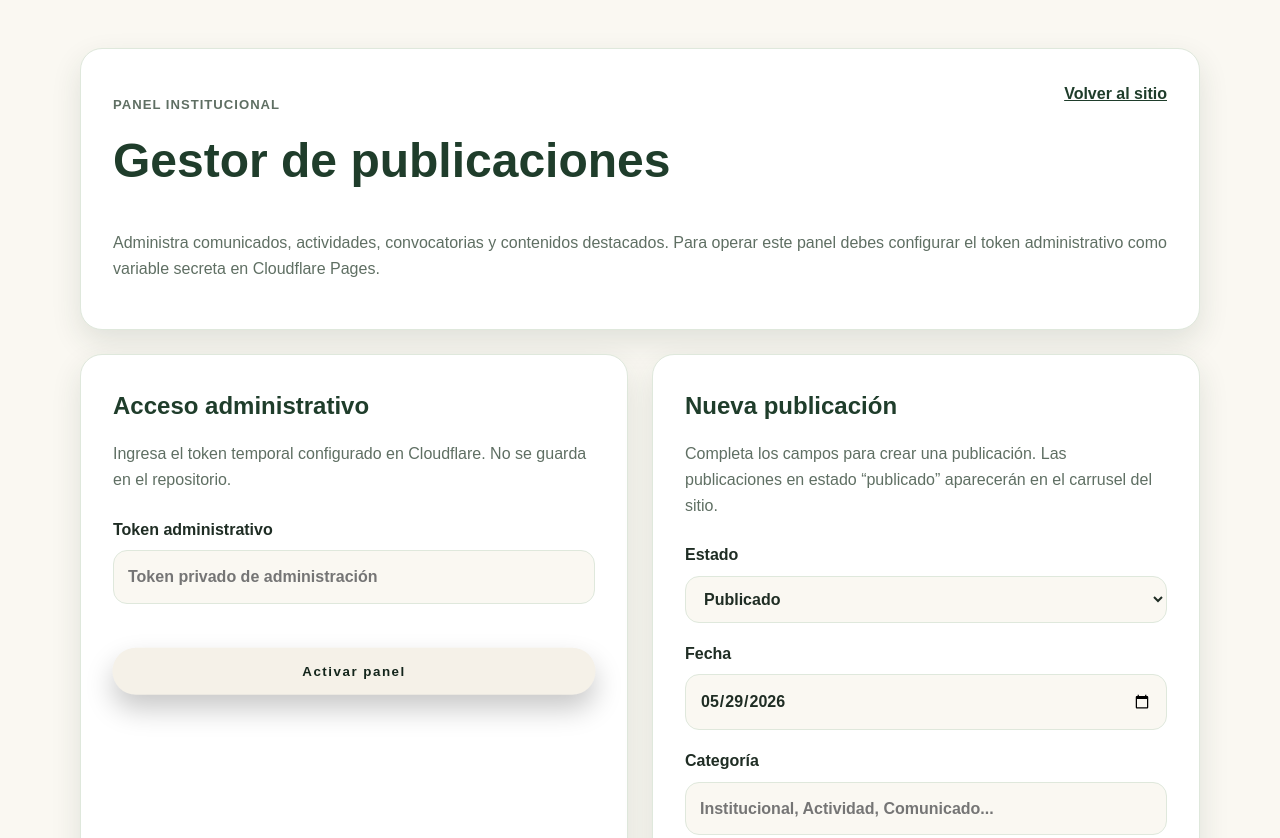
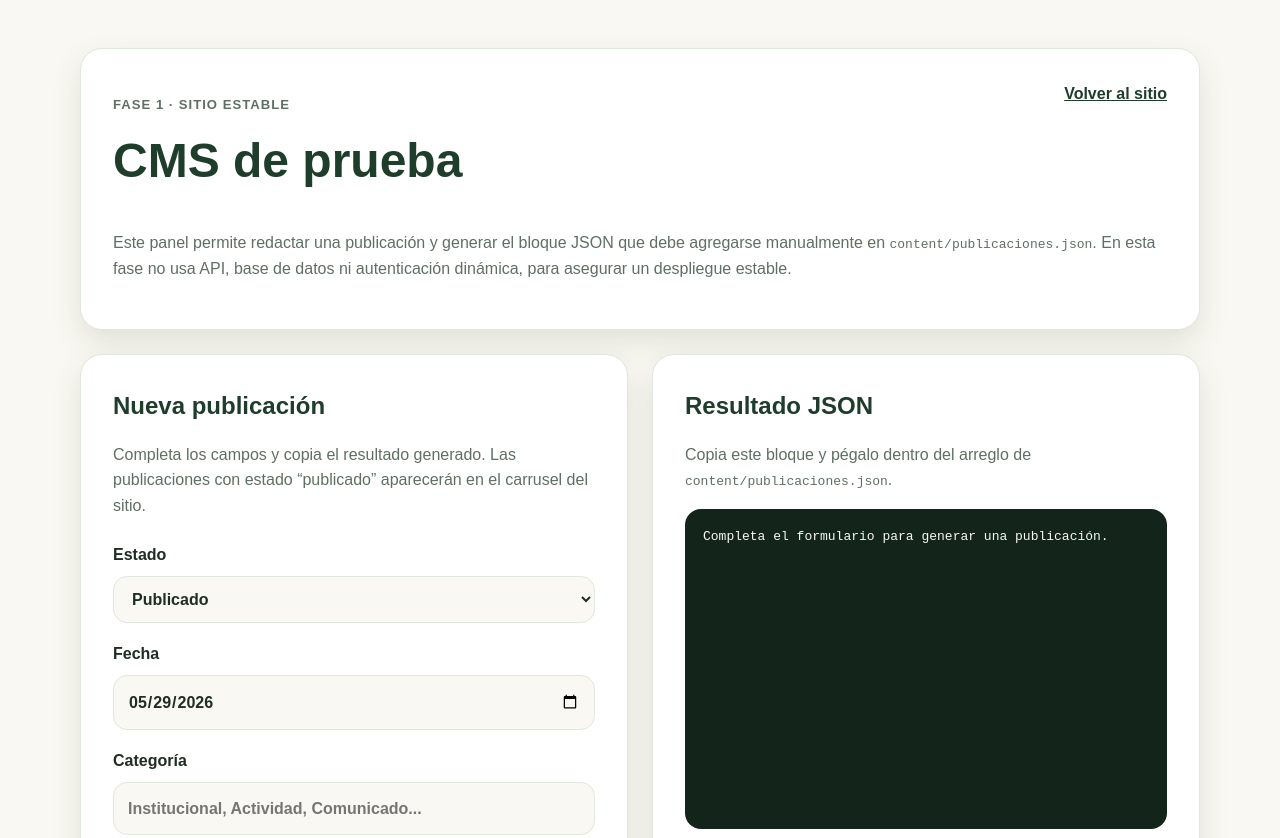
Before and after one commit to Agrupacion-Nothofagus/TESTEO, a plain HTML site: page admin/index.html in a window 1280 px wide. Shown: the top 838 px of the page. Drawn offline with Linux system fonts and the light colour scheme.

Commit message:
Fase 1: dejar admin como generador JSON estático

```diff
--- a/admin/index.html
+++ b/admin/index.html
@@ -3,7 +3,7 @@
 <head>
   <meta charset="UTF-8">
   <meta name="viewport" content="width=device-width, initial-scale=1.0">
-  <title>Gestor de publicaciones | Agrupación Nothofagus</title>
+  <title>CMS de prueba | Agrupación Nothofagus</title>
   <link rel="stylesheet" href="../styles.css">
   <link rel="stylesheet" href="admin.css">
 </head>
@@ -12,40 +12,23 @@
     <section class="admin-panel admin-wide-panel">
       <div class="admin-topbar">
         <div>
-          <p class="section-tag">Panel institucional</p>
-          <h1>Gestor de publicaciones</h1>
+          <p class="section-tag">Fase 1 · Sitio estable</p>
+          <h1>CMS de prueba</h1>
         </div>
         <a href="../index.html#publicaciones" class="admin-link">Volver al sitio</a>
       </div>
       <p>
-        Administra comunicados, actividades, convocatorias y contenidos destacados. Para operar este panel debes configurar el token administrativo como variable secreta en Cloudflare Pages.
+        Este panel permite redactar una publicación y generar el bloque JSON que debe agregarse manualmente en <code>content/publicaciones.json</code>. En esta fase no usa API, base de datos ni autenticación dinámica, para asegurar un despliegue estable.
       </p>
     </section>
 
     <section class="admin-panel">
-      <h2>Acceso administrativo</h2>
-      <p>Ingresa el token temporal configurado en Cloudflare. No se guarda en el repositorio.</p>
-
-      <form id="token-form" class="admin-form compact-form">
-        <label>
-          Token administrativo
-          <input id="admin-token" type="password" placeholder="Token privado de administración" autocomplete="current-password" required>
-        </label>
-        <button type="submit" class="join-button">Activar panel</button>
-      </form>
-
-      <p id="token-status" class="admin-status"></p>
-    </section>
-
-    <section class="admin-panel">
-      <h2 id="form-title">Nueva publicación</h2>
+      <h2>Nueva publicación</h2>
       <p>
-        Completa los campos para crear una publicación. Las publicaciones en estado “publicado” aparecerán en el carrusel del sitio.
+        Completa los campos y copia el resultado generado. Las publicaciones con estado “publicado” aparecerán en el carrusel del sitio.
       </p>
 
       <form id="publication-form" class="admin-form">
-        <input id="publicacion-id" type="hidden">
-
         <label>
           Estado
           <select id="estado">
@@ -75,11 +58,6 @@
         </label>
 
         <label>
-          Contenido extendido opcional
-          <textarea id="contenido" rows="6" placeholder="Texto ampliado de la publicación"></textarea>
-        </label>
-
-        <label>
           URL de imagen opcional
           <input id="imagen" type="text" placeholder="assets/imagen.jpg o URL externa">
         </label>
@@ -90,22 +68,16 @@
         </label>
 
         <div class="admin-actions">
-          <button type="submit" class="join-button">Guardar publicación</button>
+          <button type="submit" class="join-button">Generar publicación</button>
           <button type="button" id="reset-form" class="secondary-admin-button">Limpiar</button>
         </div>
       </form>
-
-      <p id="form-status" class="admin-status"></p>
     </section>
 
     <section class="admin-panel">
-      <div class="admin-topbar compact">
-        <h2>Publicaciones existentes</h2>
-        <button type="button" id="reload-posts" class="secondary-admin-button">Actualizar</button>
-      </div>
-      <div id="posts-list" class="posts-list">
-        <p class="admin-status">Activa el panel para cargar publicaciones.</p>
-      </div>
+      <h2>Resultado JSON</h2>
+      <p>Copia este bloque y pégalo dentro del arreglo de <code>content/publicaciones.json</code>.</p>
+      <pre id="resultado" class="json-output">Completa el formulario para generar una publicación.</pre>
     </section>
   </main>
 
```
